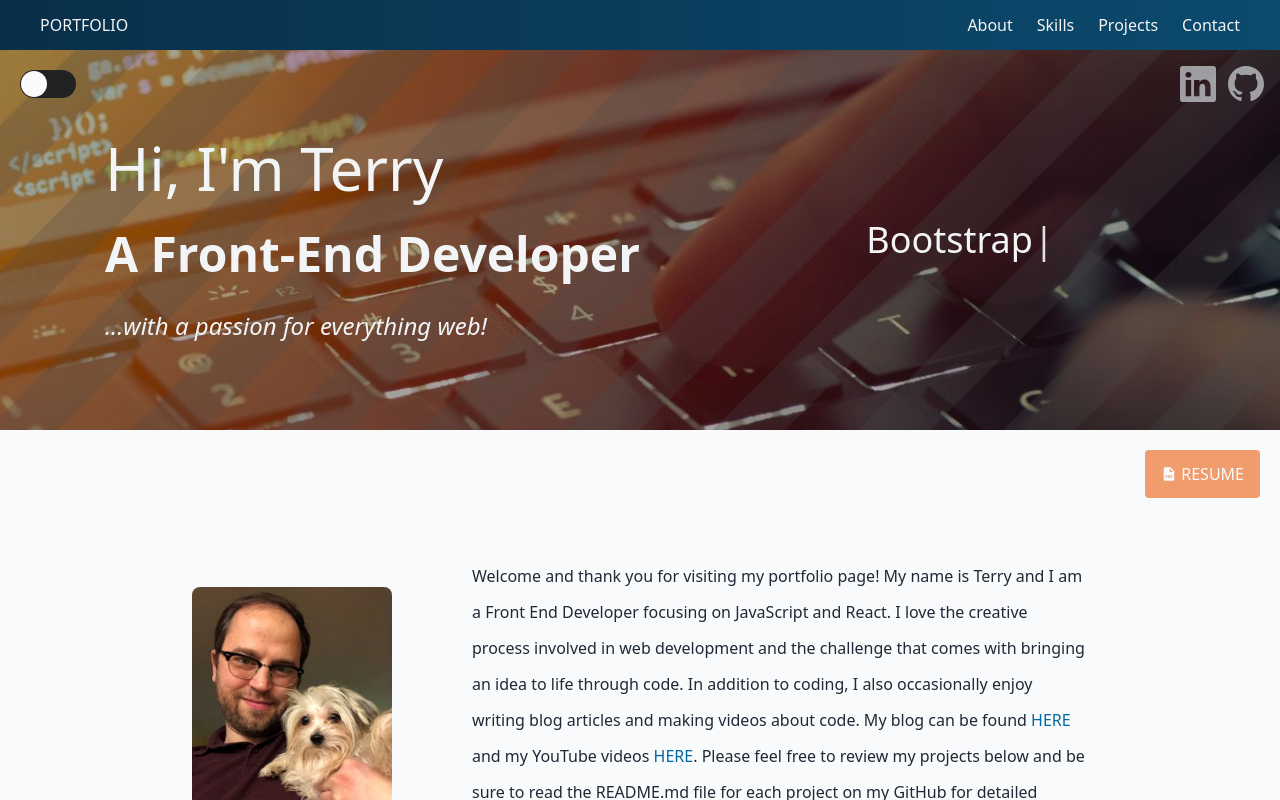
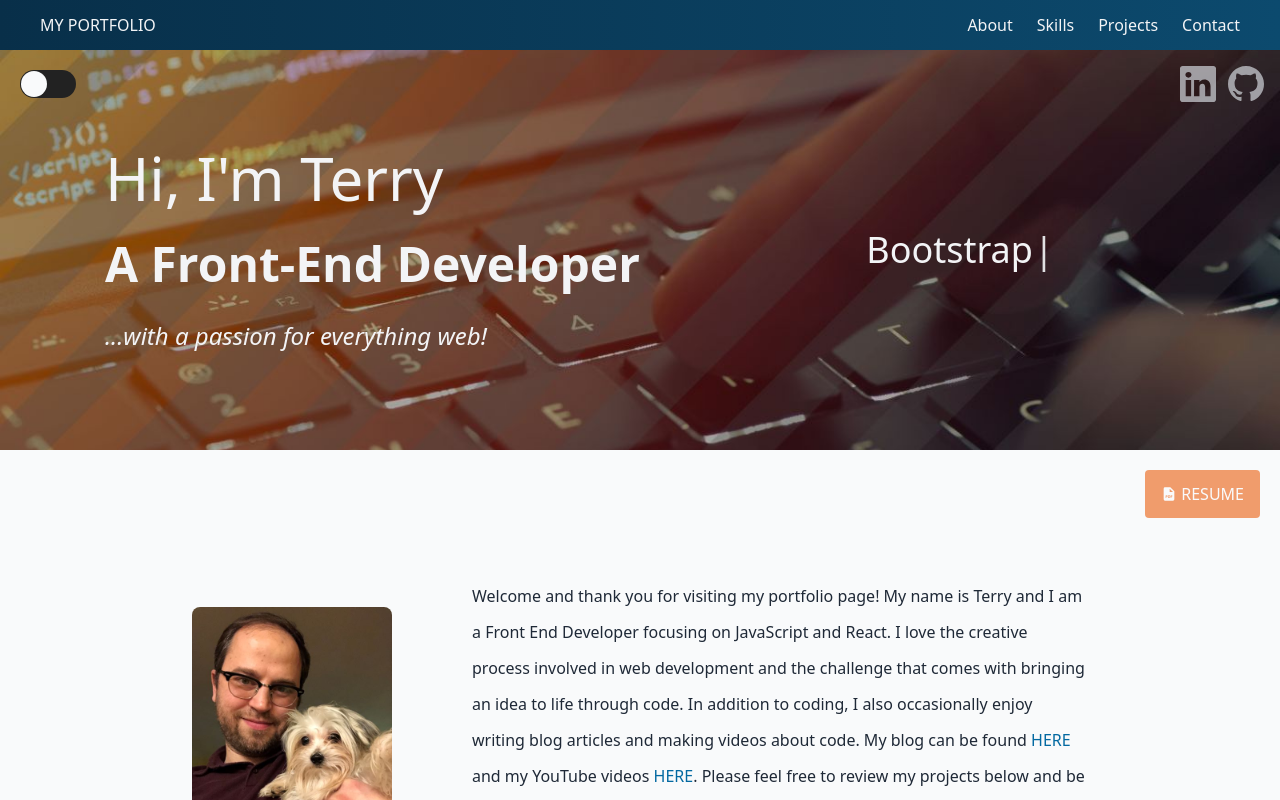
Before and after one commit to tbabyuk/portfolio-next-2023, a Next.js app: page / in a window 1280 px wide. Shown: the top 800 px of the page. Built offline with nearby package versions, Linux system fonts and the light colour scheme.

Commit message:
cleaned up header and nav code

```diff
--- a/app/components/AboutSection.jsx
+++ b/app/components/AboutSection.jsx
@@ -5,8 +5,6 @@ import { useTheme } from "../context/ThemeContextProvider"
 export const AboutSection = () => {
 
   const {isDarkTheme} = useTheme()
-
-  console.log("showing current theme:", isDarkTheme)
 
   return (
         <section className={`about-section relative pt-32 pb-44 flex flex-col justify-center ${!isDarkTheme ? "bg-gray-50" : "bg-gray-800"}`} id="about">
--- a/app/components/Header.jsx
+++ b/app/components/Header.jsx
@@ -12,15 +12,15 @@ export const Header = () => {
   const {isDarkTheme, setIsDarkTheme} = useTheme()
 
   return (
-        <header className="h-[380px] relative">
+        <header className="h-[400px] relative">
             <div className="absolute top-5 left-5">
                 <ReactSwitch
                     checked={isDarkTheme}
                     onChange={() => setIsDarkTheme(!isDarkTheme)}
-                    onHandleColor="#22222"
+                    onHandleColor="#222222"
                     offHandleColor="#F9FAFB"
                     onColor="#F9FAFB"
-                    offColor="#22222"
+                    offColor="#222222"
                     checkedIcon={false}
                     uncheckedIcon={false}
                 />
--- a/app/components/Navbar.jsx
+++ b/app/components/Navbar.jsx
@@ -10,8 +10,8 @@ export const Navbar = () => {
     const [dropdownIsOpen, setDropdownIsOpen] = useState(false)
 
     return (
-      <nav className="h-[50px] relative bg-gradient-to-r from-sky-950 to-sky-900 text-gray-100 flex justify-between items-center px-5 md:px-10">
-        <Link href="#">PORTFOLIO</Link>
+      <nav className="h-[50px] bg-gradient-to-r from-sky-950 to-sky-900 text-gray-100 flex justify-between items-center px-5 md:px-10 z-50">
+        <Link href="#">MY PORTFOLIO</Link>
         <RxHamburgerMenu className="md:hidden hover:cursor-pointer text-3xl" onClick={() => setDropdownIsOpen(!dropdownIsOpen)} />
           <ul
               className={`md:flex ${dropdownIsOpen ? "flex mt-100 h-[220px] flex-col items-center justify-center gap-5 z-10 bg-black bg-opacity-80 absolute right-0 top-[50px] w-[188px] rounded-b-md" : "hidden"}`}>
```
